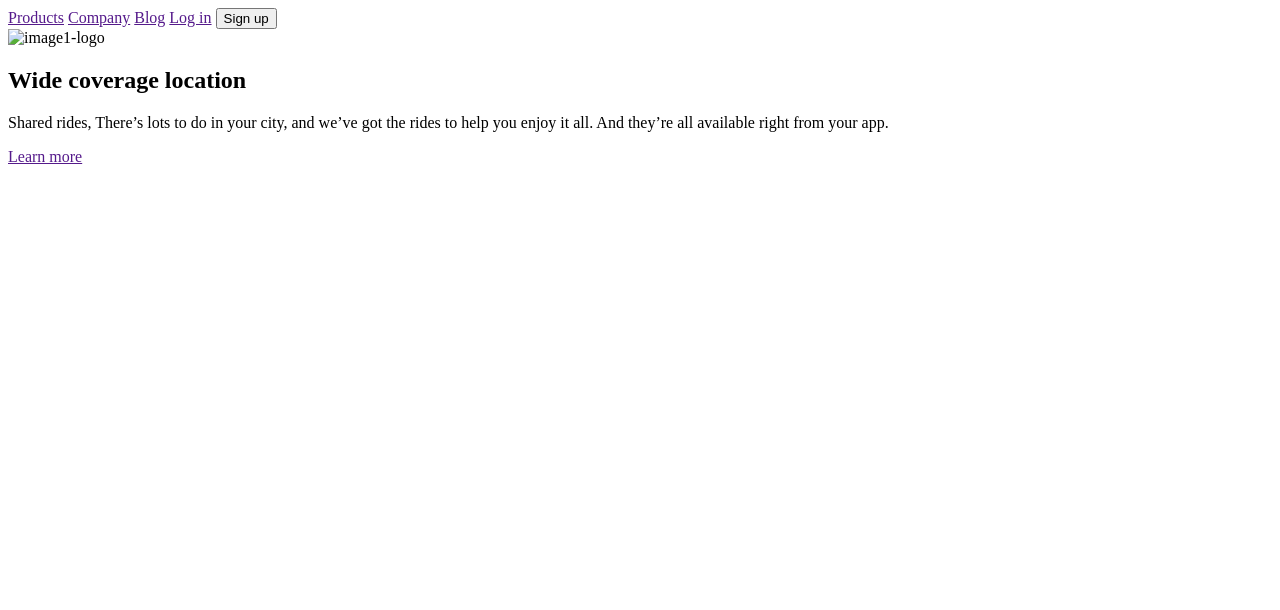
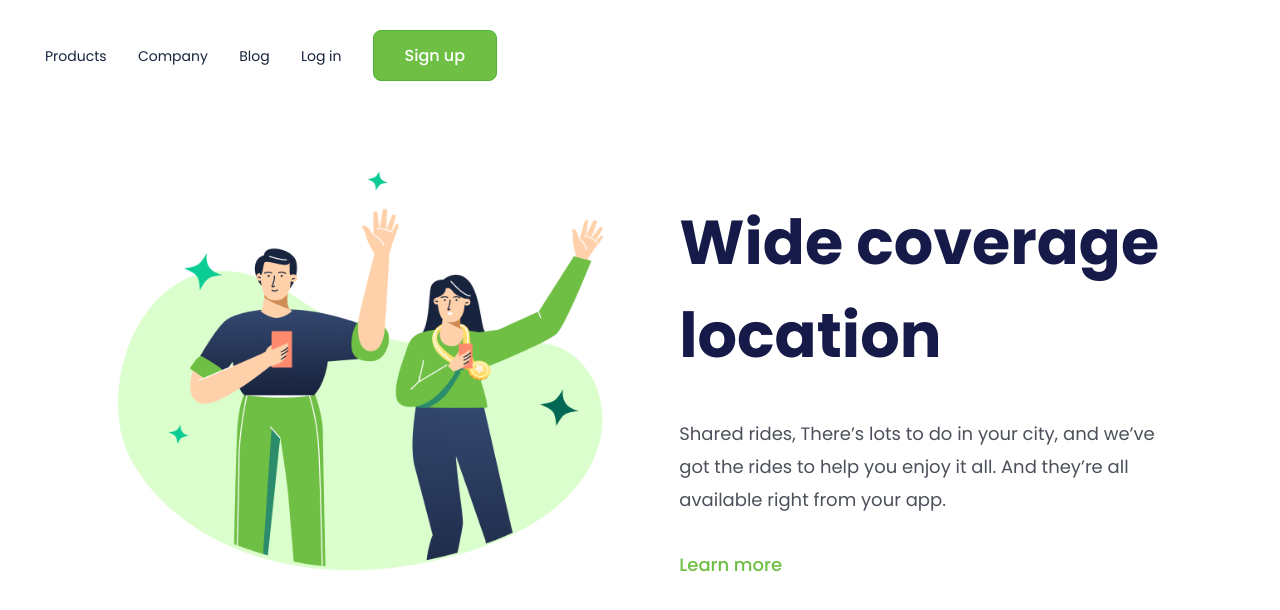
Before and after one commit to tiagoLohan/segunda-pagina-responsiva, a plain HTML site: page index.html in a window 1280 px wide. Drawn offline with Linux system fonts and the light colour scheme.

Commit message:
acerto dos locais dos arquivos

```diff
--- a/index.html
+++ b/index.html
@@ -6,7 +6,7 @@
     <link rel="preconnect" href="https://fonts.googleapis.com">
     <link rel="preconnect" href="https://fonts.gstatic.com" crossorigin>
     <link href="https://fonts.googleapis.com/css2?family=Poppins:wght@400;500;700&display=swap" rel="stylesheet">
-    <link rel="stylesheet" href="./desafio01-style.css">
+    <link rel="stylesheet" href="./style.css">
     <title>Desafio 01 CSS</title>
 </head>
 <body>
@@ -19,7 +19,7 @@
             <button>Sign up</button>
         </header>
 
-        <img src="./image1-logo.png" alt="image1-logo">
+        <img src="./assets/image1-logo.png" alt="image1-logo">
 
         <section>
             <h1>Wide coverage location</h1>
```
